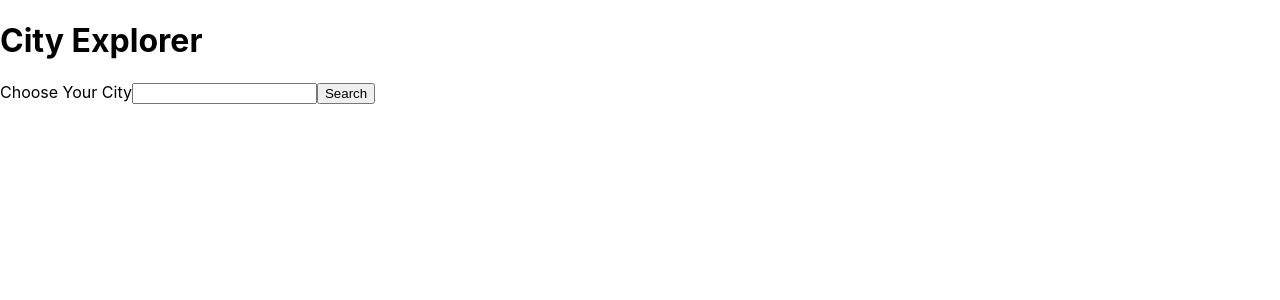
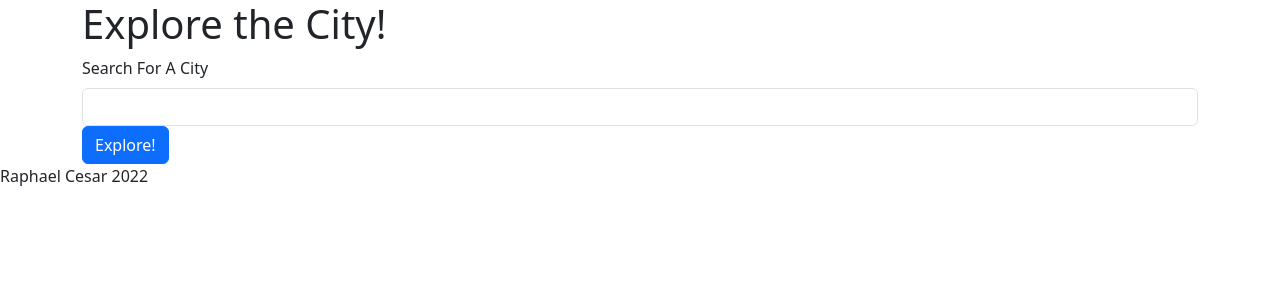
Before and after one commit to cesarderio/city-explorer, a React (Create React App) app: page / in a window 1280 px wide. Shown: the top 300 px of the page. Built offline with nearby package versions, Linux system fonts and the light colour scheme.

Commit message:
more classlab06 not sure what is broken

```diff
--- a/public/index.html
+++ b/public/index.html
@@ -24,7 +24,7 @@
       work correctly both with client-side routing and a non-root public URL.
       Learn how to configure a non-root public URL by running `npm run build`.
     -->
-    <title>React App</title>
+    <title>City Explore</title>
   </head>
   <body>
     <noscript>You need to enable JavaScript to run this app.</noscript>
--- a/src/App.js
+++ b/src/App.js
@@ -1,69 +1,17 @@
+import { Component } from 'react';
+import "./App.css"
+import Main from './Main';
 import React from 'react';
-import axios from 'axios';
+import Header from './Header';
+import Footer from './Footer';
 
-class App extends React.Component {
-  constructor(props) {
-    super(props);
-    this.state = {
-      pokemonData: [],
-      city: '',
-      cityData: [],
-      error: false,
-      errorMessage: ''
-    }
-  }
-
-  handleInput = (e) => {
-    e.preventDefault();
-    this.setState({
-      city: e.target.value
-    })
-  }
-
-  getCityData = async (e) => {
-    e.preventDefault();
-    console.log(this.state.city);
-
-    try {
-      let url = `https://us1.locationiq.com/v1/search?key=${process.env.REACT_APP_LOCATIONIQ_API_KEY}&q=${this.state.city}&format=json`
-
-      let cityData = await axios.get(url);
-
-      console.log(cityData.data[0]);
-      this.setState({
-        cityData: cityData.data[0],
-        error: false
-      });
-
-    // FOR YOUR LAB YOU WILL NEED TO GET A MAP IMAGE SRC. Example:
-    // `https://maps.locationiq.com/v3/staticmap?key=${process.env.REACT_APP_LOCATIONIQ_API_KEY}&center=47.6038321,-122.3300624&zoom=10`
-
-    } catch(error){
-      this.setState({
-        error: true,
-        errorMessage: error.message
-      })
-    }
-  }
-
+class App extends Component {
   render() {
     return (
       <>
-        <h1>City Explorer</h1>
-
-        <form onSubmit={this.getCityData}>
-          <label > Choose Your City
-            <input type="text" onInput={this.handleInput}/>
-            <button type='submit'>Search</button>
-          </label>
-        </form>
-        {
-          this.state.error
-          ?
-          <p>{this.state.errorMessage}</p>
-          :
-          <p>{this.state.cityData.display_name}</p>
-        }
+        <Header />
+        <Main />
+        <Footer />
       </>
     );
   }
--- /dev/null
+++ b/src/CityLocation.js
@@ -0,0 +1,20 @@
+import { Component } from "react";
+import Card from "react-bootstrap/Card";
+import Container from "react-bootstrap/Container";
+
+class CityLocation extends Component {
+  render() {
+    return (
+      <Container>
+          <Card id="map">
+            <Card.Title>City: {this.props.name}</Card.Title>
+            <Card.Text>Latitude: {this.props.lat}</Card.Text>
+            <Card.Text>Longitude: {this.props.lon}</Card.Text>
+            <Card.Img id="mapImg" src={`https://maps.locationiq.com/v3/staticmap?key=${process.env.REACT_APP_LOCATION_KEY}&center=${this.props.lat},${this.props.lon}&zoom=12&size=480x480`} />
+          </Card>
+      </Container>
+    );
+  }
+}
+
+export default CityLocation;
--- /dev/null
+++ b/src/Error.js
@@ -0,0 +1,15 @@
+import { Component } from 'react';
+import Alert from 'react-bootstrap/Alert';
+
+class Error extends Component{
+
+  render(){
+    return(
+      <Alert id="error" variant='danger'>
+        Error:  {this.props.error.message}
+      </Alert>
+    )
+  }
+}
+
+export default Error;
--- /dev/null
+++ b/src/Footer.js
@@ -0,0 +1,14 @@
+import { Component } from "react";
+
+class Footer extends Component {
+
+
+  render() {
+    return (
+      <footer>
+      <p>Raphael Cesar 2022</p>
+      </footer>
+    );
+  }
+}
+export default Footer;
--- /dev/null
+++ b/src/Header.js
@@ -0,0 +1,15 @@
+import { Component } from "react";
+import Container from "react-bootstrap/Container";
+
+class Header extends Component {
+
+
+  render() {
+    return (
+      <Container>
+        <h1> Explore the City!</h1>
+      </Container>
+    );
+  }
+}
+export default Header;
--- /dev/null
+++ b/src/Main.js
@@ -0,0 +1,84 @@
+import { Component } from "react";
+import React from "react";
+import "bootstrap/dist/css/bootstrap.css";
+import axios from "axios";
+import Container from "react-bootstrap/Container";
+import Form from "react-bootstrap/Form";
+import Button from "react-bootstrap/Button";
+import Error from "./Error";
+import CityLocation from "./CityLocation";
+
+
+class Main extends Component {
+  constructor(props) {
+    super(props);
+    this.state = {
+      city: '',
+      cityData: [],
+      error: false,
+      errorMessage: '',
+      lat: 0,
+      lon: 0,
+    };
+  }
+
+  handleInput = (e) => {
+    e.preventDefault();
+    this.setState({
+      city: e.target.value
+    })
+  }
+  getCityData = async (e) => {
+    e.preventDefault();
+
+    try {
+      let url = `https://us1.locationiq.com/v1/search?key=${process.env.REACT_APP_LOCATIONIQ_API_KEY}&q=${this.state.city}&format=json`
+
+      let cityData = await axios.get(url);
+
+      this.setState({
+        cityData: cityData.data[0],
+        error: false,
+        lat: this.state.cityData.lat,
+        lon: this.state.cityData.lon,
+      });
+
+    } catch(error){
+      if(this.state.error){
+       return `${this.state.errorMessage}`
+      }
+      this.setState({
+        error: true,
+        errorMessage: error.message
+      })
+    }
+  }
+
+  render() {
+    return (
+      <Container>
+        <Form id="city-form">
+          <Form.Label>Search For A City</Form.Label>
+          <Form.Control
+            name="city"
+            type="text"
+            id="formInput"
+            onChange={this.handleChange}
+          />
+          <Button variant="primary" type="submit" onClick={this.handleSubmit}>
+            Explore!
+          </Button>
+        </Form>
+        {this.state.cityData.place_id && (
+          <CityLocation
+            name={this.state.cityData.display_name}
+            lat={this.state.cityData.lat}
+            lon={this.state.cityData.lon}
+          />
+        )}
+        {this.state.error && <Error error={this.state.errorMessage} />}
+      </Container>
+    );
+  }
+}
+export default Main;
```
